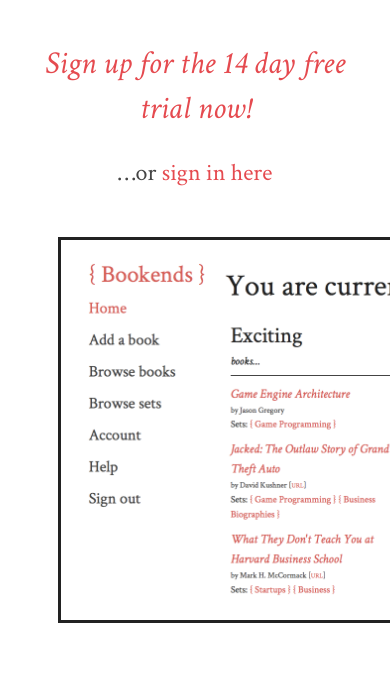
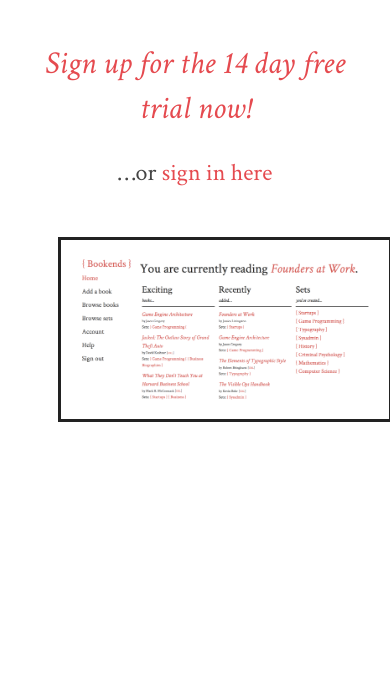
Before and after one commit to billjedi/bookends, a Flask app: page / in a window 390 px wide; the page is wider, and only the part inside the window is pictured. Shown: the part 1183-1858 px from the top of that part. After the commit the page ends 1605 px from the top of that part, so only its background shows below. Run offline with Flask 2, Linux system fonts and the light colour scheme; parts of the project's set-up code (start-up, migrations or seed data) failed here and were passed over.

Commit message:
Make screenshot responsive

```diff
--- a/bookends/static/css/bookends_home.css
+++ b/bookends/static/css/bookends_home.css
@@ -128,3 +128,12 @@ form input[type=submit] {
     border-radius: 7px;
     cursor: pointer;
 }
+
+@media only screen
+and (max-width: 800px) {
+
+.home-screenshot {
+    max-width: 80%;
+}
+
+}
```
